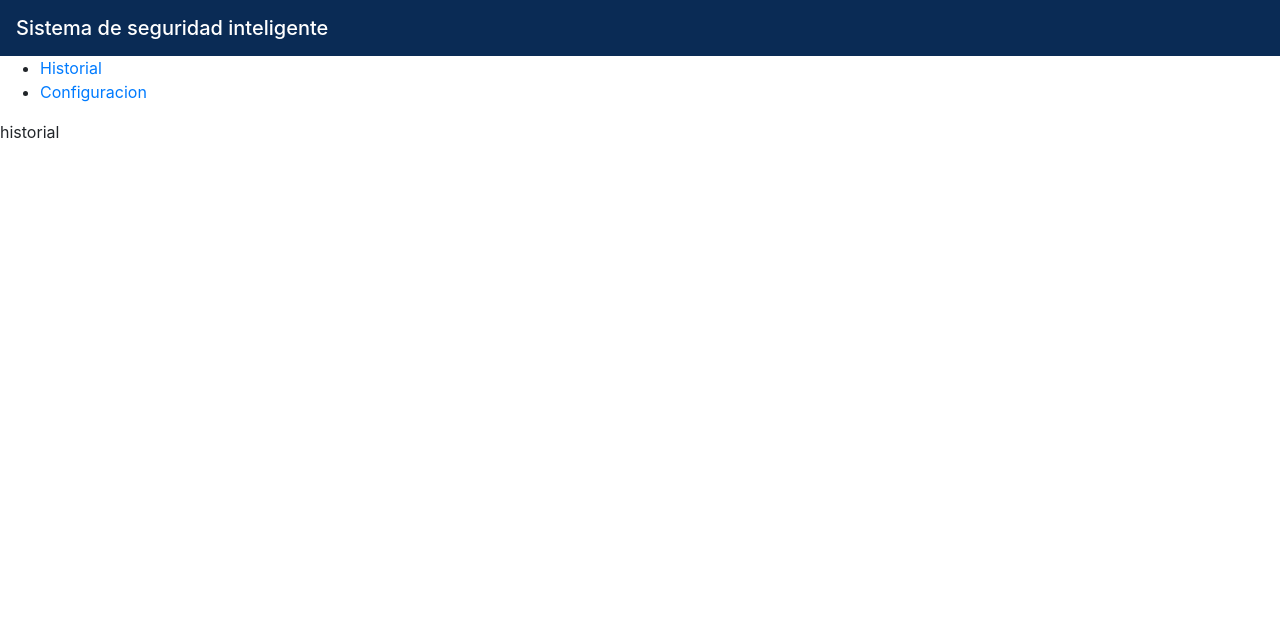
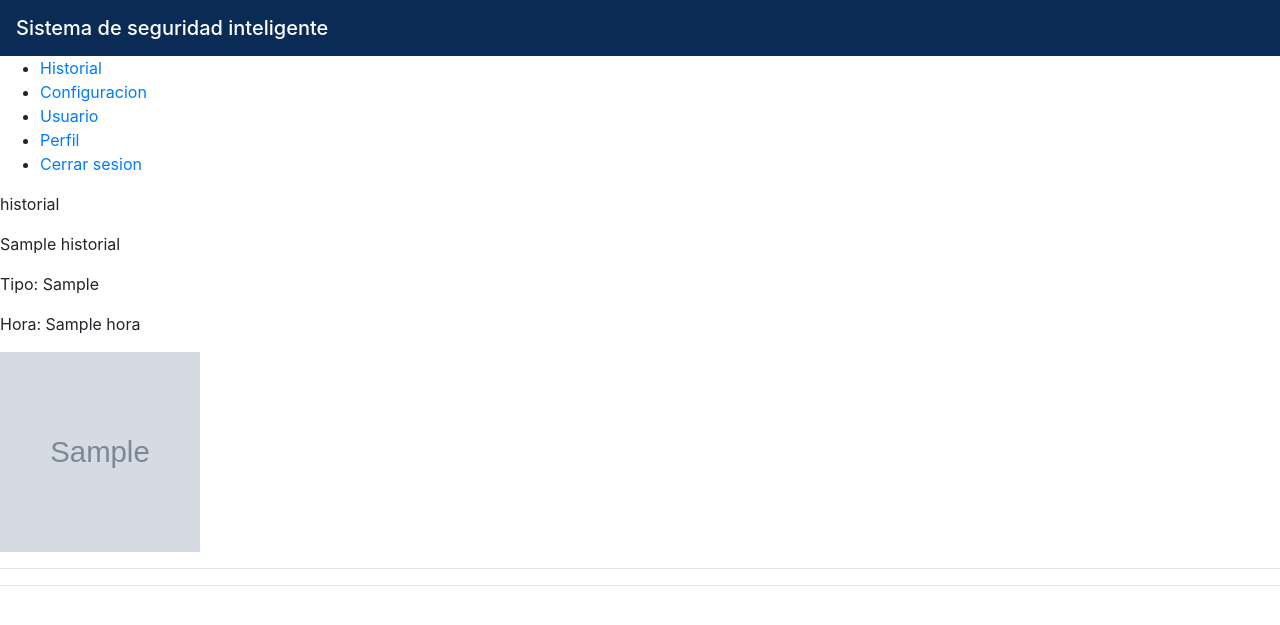
Before and after one commit to johnplazarte18/AppWeb_Security, a Django app: page /historial/ in a window 1280 px wide. Shown: the top 625 px of the page. Run offline with Django 3.2, Linux system fonts and the light colour scheme; tables that the repository leaves empty hold one stand-in row (values such as "Sample post"); grey boxes marked "Sample" are stand-in pictures; a database or web service that is not in the repository returns one stand-in record (values such as "Sample title"); data that the repository does not hold is empty; some libraries are stand-ins or nearby versions.

Commit message:
add consumo historial,mostrar info historial

```diff
--- a/seguridad/services.py
+++ b/seguridad/services.py
@@ -13,3 +13,11 @@ def get_componentes(params={}):
        return user
 
     return ""
+
+def get_historial(params={}):
+    response = generate_request('http://127.0.0.1:8000/api-seguridad/historial/', params)
+    if response:
+       user = response.get('historial')
+       return user
+
+    return ""
--- a/seguridad/templates/configuracion.html
+++ b/seguridad/templates/configuracion.html
@@ -40,7 +40,7 @@
                 {% for i in component %}
                 <div class="custom-control custom-switch">
                         <input type="checkbox" class="custom-control-input" id="{{ i.nombre }}">
-                        <label class="custom-control-label" for="{{ i.nombre }}">{{ i.nombre }}</label>
+                        <label class="custom-control-label" for="{{ i.nombre }}">{{ i.nombre }} sector: {{ i.sector }}</label>
                     </div>
                 {% endfor %}
             </div>
--- a/seguridad/templates/historial.html
+++ b/seguridad/templates/historial.html
@@ -4,4 +4,15 @@
 {% block title %}Historial - {% endblock title %}
 {% block content %}
 <p>historial</p>
+{% for i in historial %}
+<p>{{i.componente_nombre}}</p>
+<p>Tipo: {{i.tipo_historial}}</p>
+    {% for a in i.evidencias %}
+    <p>Hora: {{a.hora}}</p>
+    <img src="{{ a.foto }}" width="200px" height="200px"/>
+
+    {% endfor %}
+    <hr>
+<hr>
+{% endfor %}
 {% endblock content %}
--- a/seguridad/views.py
+++ b/seguridad/views.py
@@ -1,9 +1,12 @@
 from django.shortcuts import render
 
-from .services import get_componentes
+from .services import get_componentes,get_historial
 # Create your views here.
 def vwHistorial(request):
-    return render(request, "historial.html")
+    context = {
+        'historial': get_historial()
+    }
+    return render(request, "historial.html",context)
 
 def vwConfiguracion(request):
     context = {
--- a/usuario/templates/nav.html
+++ b/usuario/templates/nav.html
@@ -1,4 +1,7 @@
 <ul>
     <li><a href="{% url 'historial' %}">Historial</a></li>
     <li><a href="{% url 'configuracion' %}">Configuracion</a></li>
+    <li><a href="#">Usuario</a></li>
+    <li><a href="#">Perfil</a></li>
+    <li><a href="#">Cerrar sesion</a></li>
 </ul>
```
